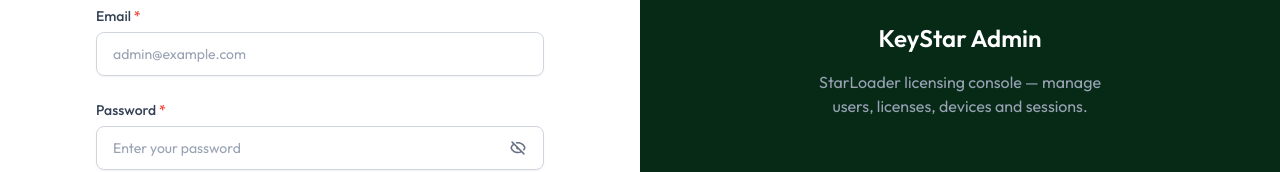
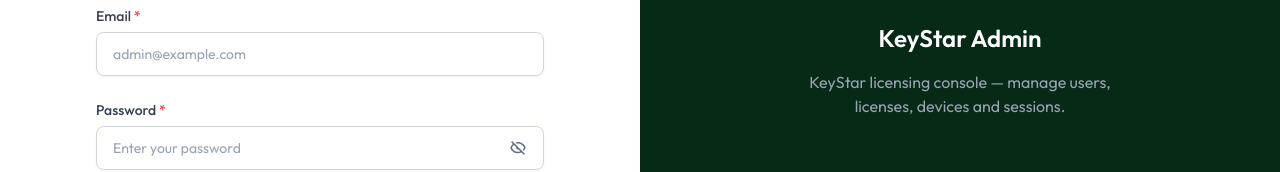
Before and after one commit to Starhaxor/KeyStar, a Next.js app in the folder admin/: page /signin in a window 1280 px wide. Shown: the part 330-502 px from the top of the page. Built offline with nearby package versions, Linux system fonts and the light colour scheme.

Commit message:
fix(admin): neutralize auth console copy

```diff
--- a/admin/src/app/(full-width-pages)/(auth)/layout.tsx
+++ b/admin/src/app/(full-width-pages)/(auth)/layout.tsx
@@ -20,7 +20,7 @@
                   KeyStar Admin
                 </span>
                 <p className="text-center text-gray-400 dark:text-white/60">
-                  StarLoader licensing console — manage users, licenses,
+                  KeyStar licensing console — manage users, licenses,
                   devices and sessions.
                 </p>
               </div>
--- a/admin/src/app/(full-width-pages)/(auth)/signin/page.tsx
+++ b/admin/src/app/(full-width-pages)/(auth)/signin/page.tsx
@@ -3,7 +3,7 @@
 
 export const metadata: Metadata = {
   title: "Sign In | KeyStar Admin",
-  description: "Sign in to the StarLoader admin console.",
+  description: "Sign in to the KeyStar admin console.",
 };
 
 export default function SignIn() {
```
